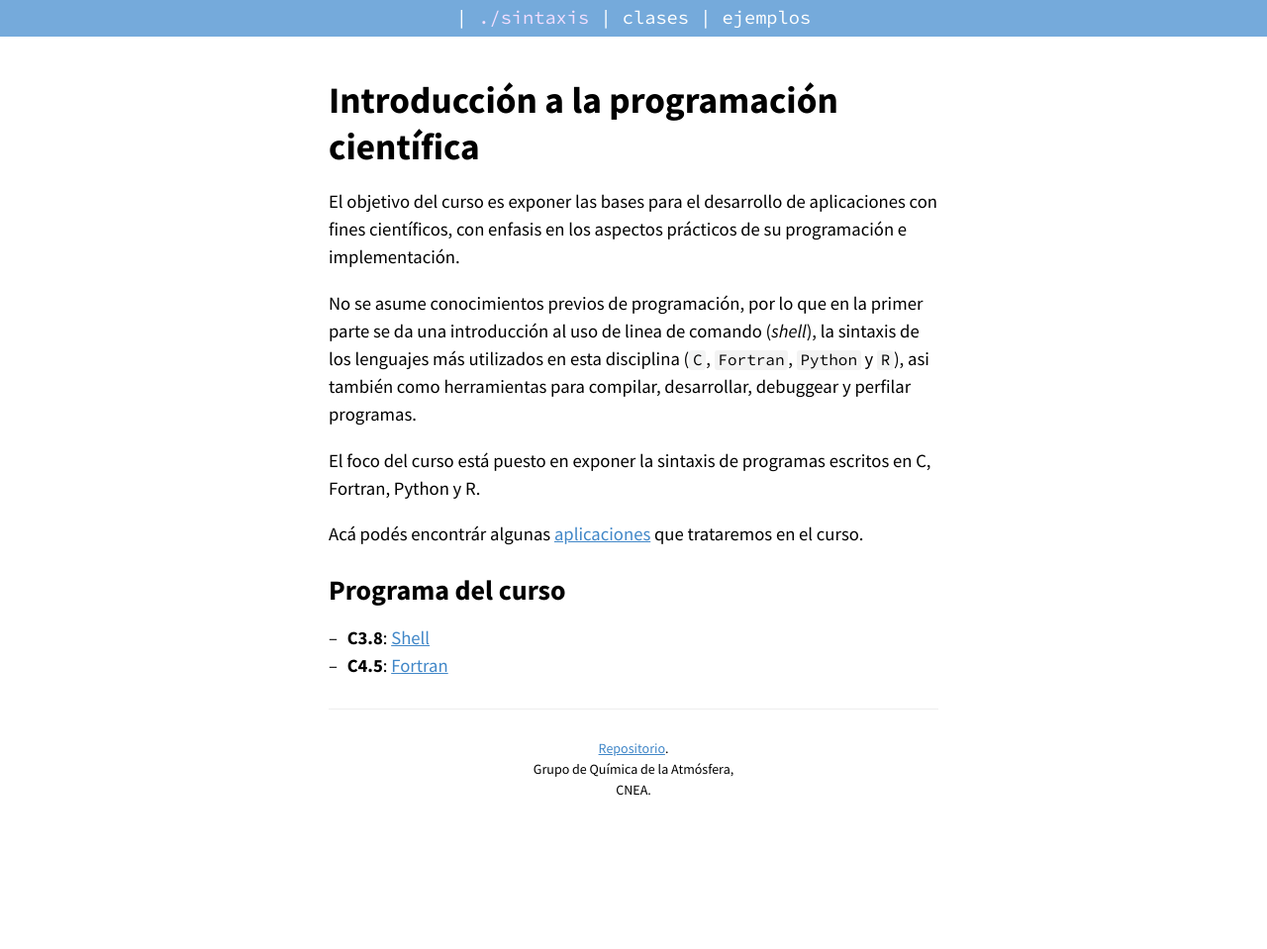
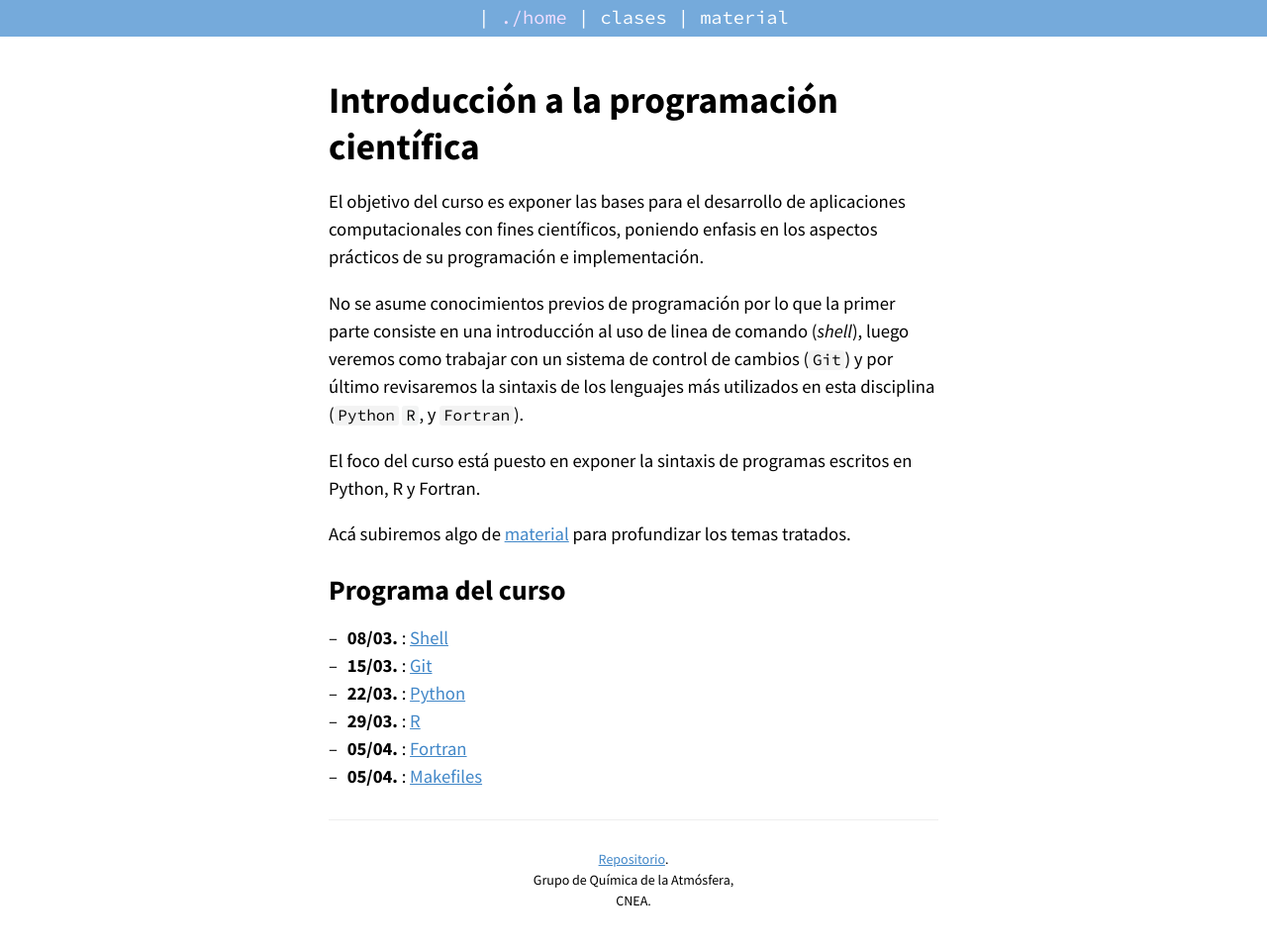
Before and after one commit to CNEA-AQ/curso-programacion, a Jekyll site: the page built from index.md, in a window 1280 px wide. Shown: the whole page at 99% size. Built offline with Jekyll 4.4.1, drawn with Linux system fonts in a browser that asks for light colours; before the commit the page ends 900 px from its top, so only the background shows below that.

Commit message:
cambie index y agregue biblio

```diff
--- a/_config.yml
+++ b/_config.yml
@@ -19,6 +19,8 @@ collections:
   'clases':
     output: true
   'ejemplos':
+    output: false
+  'material':
     output: true
 
 # Excludes
--- a/_includes/nav.html
+++ b/_includes/nav.html
@@ -2,7 +2,7 @@
   <nav id="top-nav">
 
 
-        <span class="nav-link"><a href="{{ site.baseurl }}/" id="logo">./sintaxis</a></span>
+        <span class="nav-link"><a href="{{ site.baseurl }}/" id="logo">./home</a></span>
         <span class="nav-link dropdown"><a href="{{ site.baseurl }}/clases">clases</a>
          <div class="dropdown-content">
             {% assign lectures = site['clases'] | sort: 'date' %}
@@ -15,7 +15,8 @@
             {% endfor %}
           </div>
         </span>
-        <span class="nav-link"><a href="{{site.baseurl}}/ejemplos/">ejemplos</a></span>
+        <!--span class="nav-link"><a href="{{site.baseurl}}/ejemplos/">ejemplos</a></span-->
+        <span class="nav-link"><a href="{{site.baseurl}}/material/">material</a></span>
     <!--div class="trigger">
     <div class="trigger-child">
     </div>
--- a/index.md
+++ b/index.md
@@ -4,13 +4,14 @@ title: Introducción a la programación científica
 nositetitle: true
 ---
 
-El objetivo del curso es exponer las bases para el desarrollo de aplicaciones con fines científicos, con enfasis en los aspectos prácticos de su programación e implementación.
+El objetivo del curso es exponer las bases para el desarrollo de aplicaciones computacionales con fines científicos, poniendo enfasis en los aspectos prácticos de su programación e implementación.
 
-No se asume conocimientos previos de programación, por lo que en la primer parte se da una introducción al uso de linea de comando (*shell*), la sintaxis de los lenguajes más utilizados en esta disciplina (`C`, `Fortran`, `Python` y `R`), asi también como herramientas para compilar, desarrollar, debuggear y perfilar programas.
+No se asume conocimientos previos de programación por lo que la primer parte consiste en una introducción al uso de linea de comando (*shell*), luego veremos como trabajar con un sistema de control de cambios (`Git`) y por último revisaremos la sintaxis de los lenguajes más utilizados en esta disciplina (`Python` `R`, y `Fortran`).
 
-El foco del curso está puesto en exponer la sintaxis de programas escritos en C, Fortran, Python y R.
+El foco del curso está puesto en exponer la sintaxis de programas escritos en Python, R y Fortran.
 
-Acá podés encontrár algunas [aplicaciones](./ejemplos/) que trataremos en el curso.
+<!--Acá subiremos algunas [aplicaciones](./ejemplos/) que se mencionan en el curso.-->
+Acá subiremos algo de [material](./material/) para profundizar los temas tratados.
 
 # Programa del curso
 
@@ -20,10 +21,14 @@ Acá podés encontrár algunas [aplicaciones](./ejemplos/) que trataremos en el
     {% if clase.phony != true %}
       {% if clase.ready %}
         <li>
-        <strong>{{ clase.date | date: 'C%-m.%-d' }}</strong>:
+        <strong>{{ clase.date | date: '%d/%m. ' }}</strong>:
             <a href="{{site.baseurl}}{{ clase.url }}">{{ clase.title }}</a>
         </li>
         {% else %}
+        <li>
+        <strong>{{ clase.date | date: '%d/%m. ' }}</strong>:
+            <a href="">{{ clase.title }}</a>
+        </li>
         {% comment %}
         	 <li>  {{ clase.title }} {% if clase.noclass %}[no class]{% endif %}</li>
         {%endcomment%}
```
Also changed, not shown: _clases/fortran.md (+1 -1 lines), _clases/shell.md (+2 -1 lines), _material/index.md (added, +30 -0 lines).
